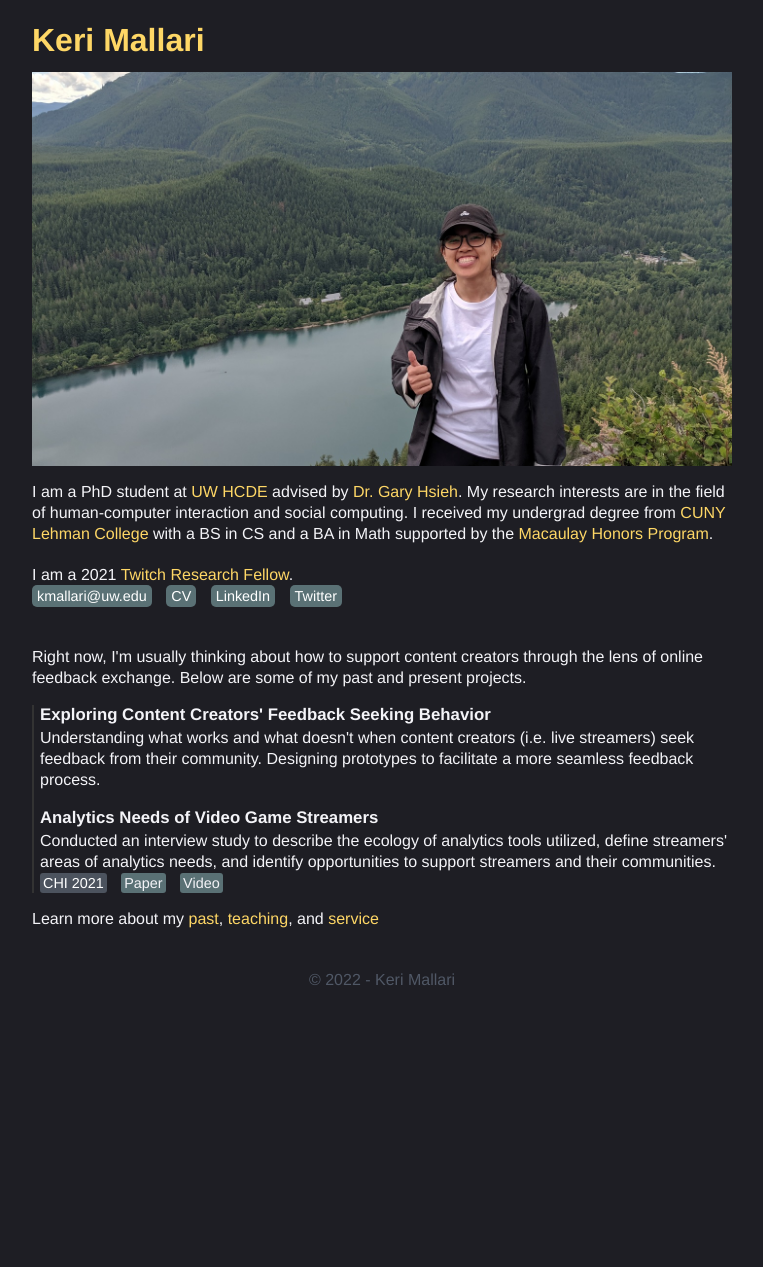
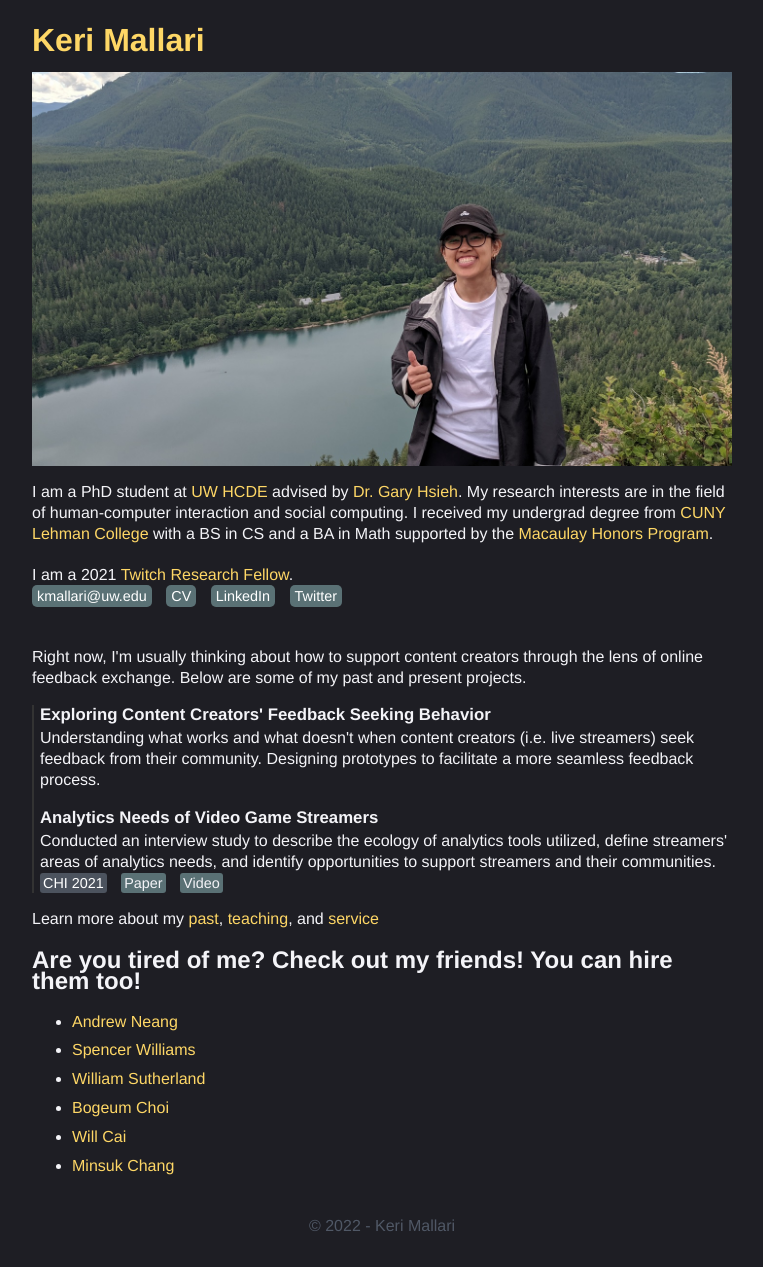
Before and after one commit to kerixyz/temp, a Jekyll site: the page built from index.html, in a window 1280 px wide. Shown: the whole page, without its empty margins (258-1021 px from the left). Built offline with Jekyll 4.4.1, drawn with Linux system fonts in a browser that asks for light colours; before the commit the page ends 1021 px from its top, so only the background shows below that.

Commit message:
added friends

```diff
--- a/index.html
+++ b/index.html
@@ -28,6 +28,20 @@ title: Keri Mallari
 
 Learn more about my <a href="https://keri.xyz/internships/"style='color:#FED766'>past</a>, <a href="https://keri.xyz/teaching/"style='color:#FED766'>teaching</a>, and <a href="https://keri.xyz/service"style='color:#FED766'>service</a>
 
+<div class="block">
+    <h2>Are you tired of me? Check out my friends! You can hire them too!</h2>
+        <ul>
+            <li><a href="https://www.andrewneang.com/"style='color:#FED766'>Andrew Neang</a></li>
+            <li><a href="https://www.sprwilliams.com/"style='color:#FED766'>Spencer Williams</a></li>
+            <li><a href="https://willsutherland.com/"style='color:#FED766'>William Sutherland</a></li>
+            <li><a href="https://bogeumchoi.com/"style='color:#FED766'>Bogeum Choi</a></li>
+            <li><a href="http://www.whereiswillcai.com/"style='color:#FED766'>Will Cai</a></li>
+            <li><a href="http://minsukchang.com//"style='color:#FED766'>Minsuk Chang</a></li>
+
+        </ul>
+</div>
+
+
 <!-- <div class="block">
     <h2><a href="https://keri.xyz/internships/"style='color:#FED766'>Past</a></h2>
 
```
Also changed, not shown: 2 other files.
